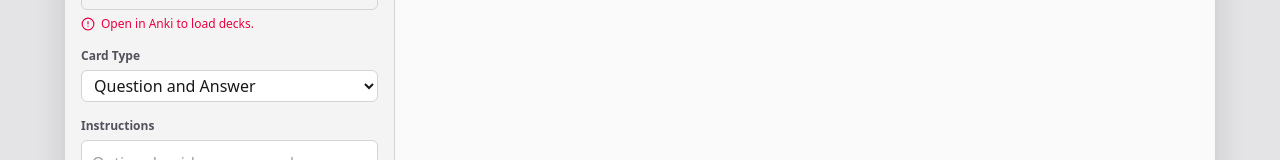
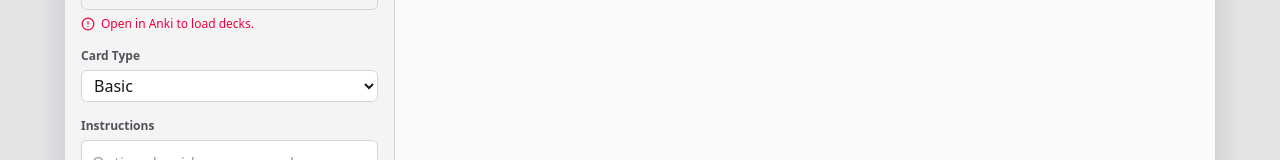
Before and after one commit to ztpublic/anki-ai, a React (Vite) app in the folder frontend/: page / in a window 1280 px wide. Shown: the part 121-281 px from the top of the page. Built offline with nearby package versions, Linux system fonts and the light colour scheme.

Commit message:
rename card type

```diff
--- a/frontend/src/App.tsx
+++ b/frontend/src/App.tsx
@@ -274,7 +274,7 @@ const DEFAULT_CARD_TYPE_ID: CardTypeId = "basic";
 const CARD_TYPES: Record<CardTypeId, CardTypeDefinition> = {
   basic: {
     id: "basic",
-    label: "Question and Answer",
+    label: "Basic",
     generationLabel: "Q&A",
     contentFormat: "plain",
     fields: [
```
